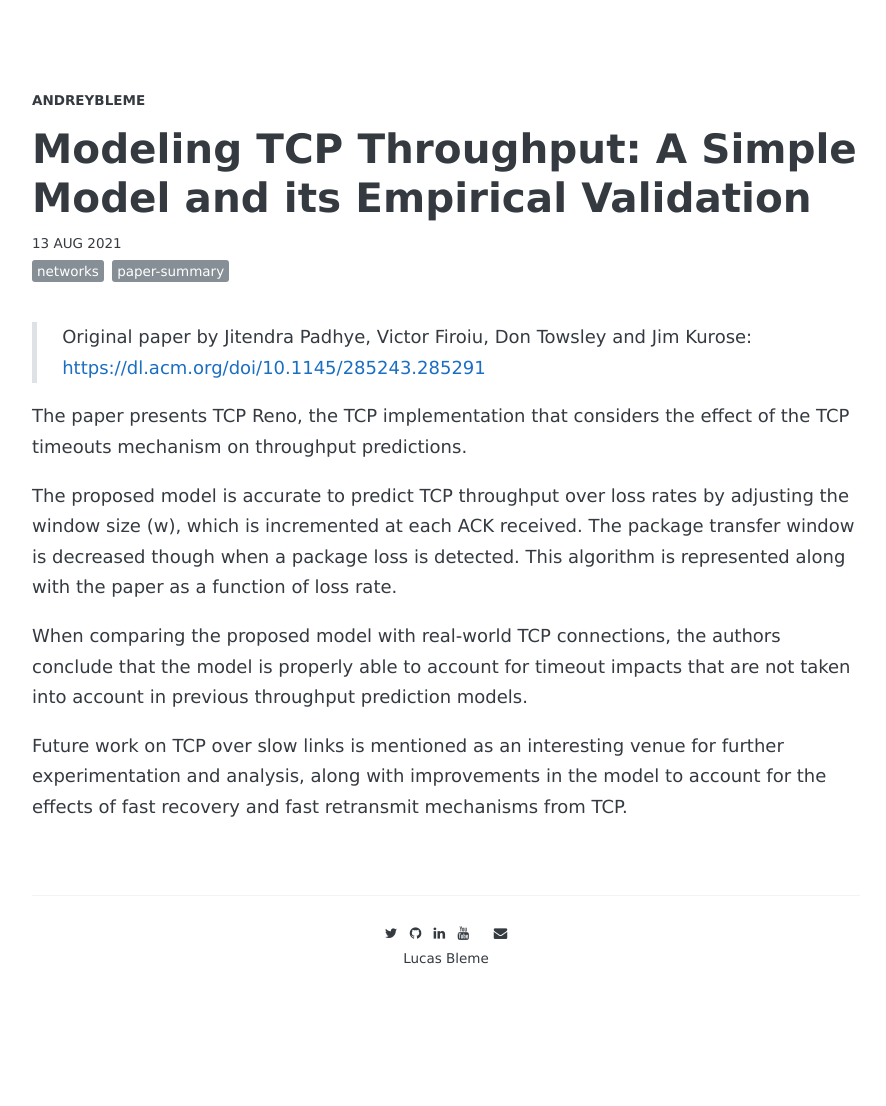
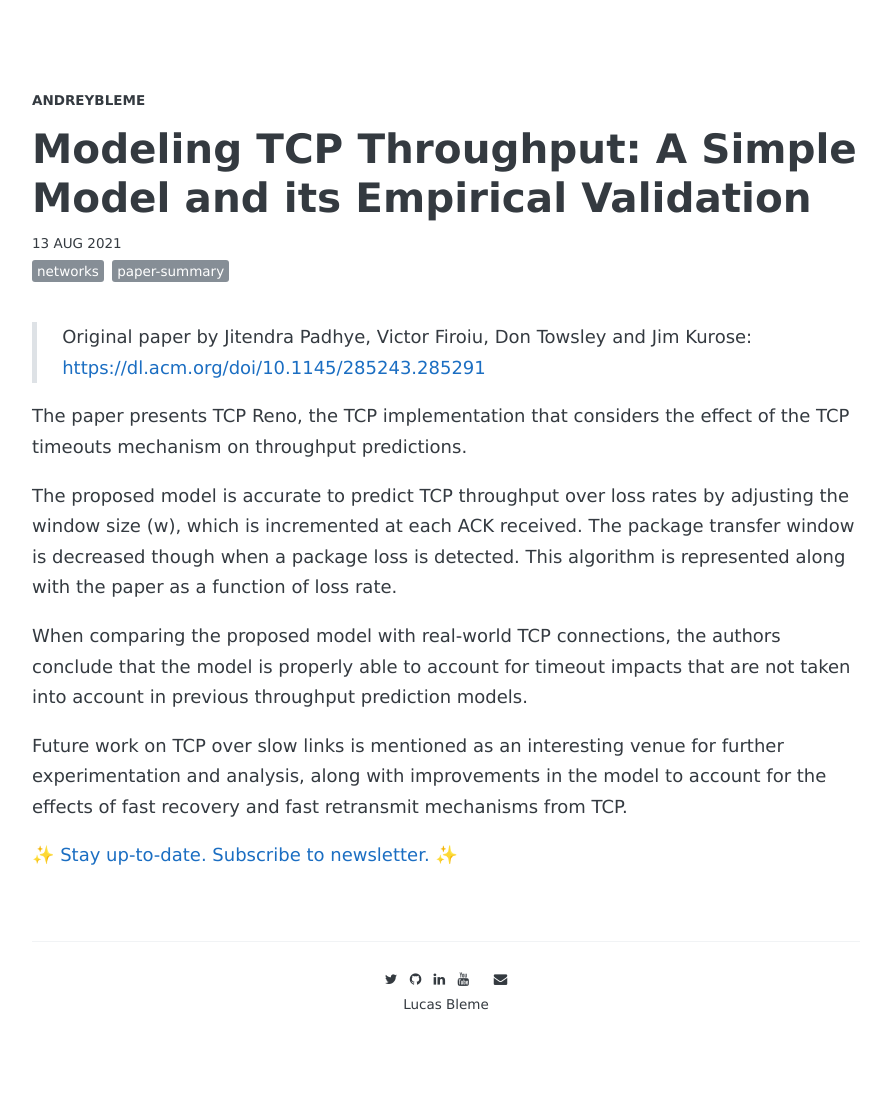
Before and after one commit to andreybleme/andreybleme.github.io, a Jekyll site: the page built from _posts/2021-08-13-modeling-tcp-throughputa-simple-model-and-its-empirical-validation-summary.markdown, in a window 1280 px wide. Shown: the whole page, without its empty margins (194-1080 px from the left). Built offline with Jekyll 4.4.1, drawn with Linux system fonts in a browser that asks for light colours; nearby versions of some CDN libraries; some web fonts are replaced; comment, search, counter and statistics services are not loaded; before the commit the page ends 1059 px from its top, so only the background shows below that.

Commit message:
chore: add newsletter link to post layout

```diff
--- a/_config.yml
+++ b/_config.yml
@@ -46,6 +46,8 @@ nav:
     url:            "/tags"
   - name:           "Archive"
     url:            "/archive"
+  - name:           "Subscribe"
+    url:            "https://andreybleme.substack.com/"
 
 # Sass
 sass:
--- a/_layouts/post.html
+++ b/_layouts/post.html
@@ -40,6 +40,8 @@ layout: default
 
   <div class="sharethis-inline-share-buttons"></div>
 
+  ✨ <a href="https://andreybleme.substack.com/" target="_blank">Stay up-to-date. Subscribe to newsletter.</a> ✨
+
   <!-- Disqus -->
   {% if page.comments != false and site.disqus.id %}
   <div class="post-disqus">
```
Also changed, not shown: about.md (+1 -1 lines).
